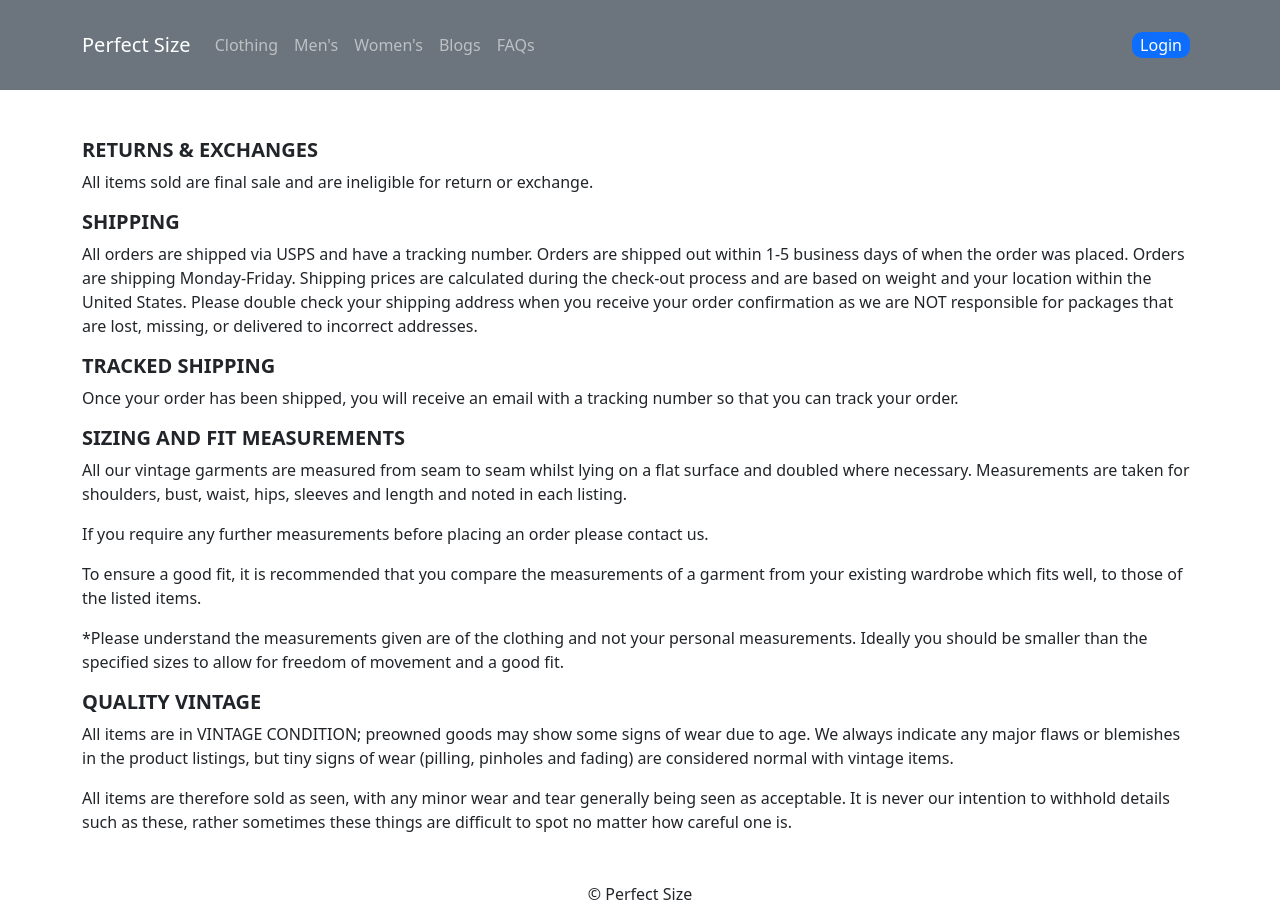
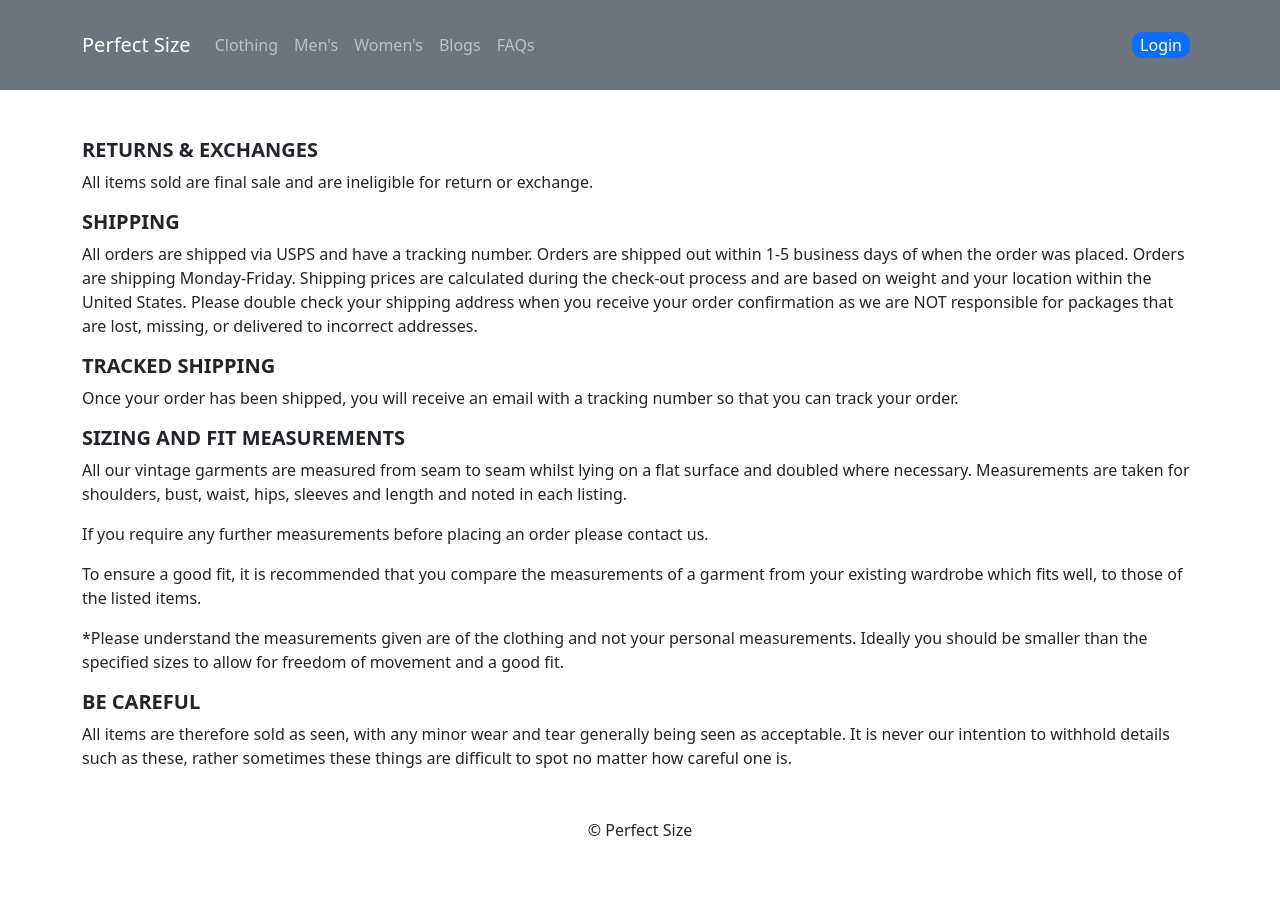
Before and after one commit to mehedihasan99/warehouse-management-client, a React (Create React App) app: page /FAQs in a window 1280 px wide. After the commit the page ends 858 px from the top, so only its background shows below. Built offline with nearby package versions, Linux system fonts and the light colour scheme; no server answers.

Commit message:
add short description

```diff
--- a/src/Pages/FAQs/FAQs.js
+++ b/src/Pages/FAQs/FAQs.js
@@ -15,8 +15,7 @@ const FAQs = () => {
             <p>To ensure a good fit, it is recommended that you compare the measurements of a garment from your existing wardrobe which fits well, to those of the listed items.
             </p>
             <p>*Please understand the measurements given are of the clothing and not your personal measurements. Ideally you should be smaller than the specified sizes to allow for freedom of movement and a good fit.</p>
-            <h5 className='fw-bold'>QUALITY VINTAGE</h5>
-            <p>All items are in VINTAGE CONDITION; preowned goods may show some signs of wear due to age. We always indicate any major flaws or blemishes in the product listings, but tiny signs of wear (pilling, pinholes and fading) are considered normal with vintage items.</p>
+            <h5 className='fw-bold'>BE CAREFUL</h5>
             <p>All items are therefore sold as seen, with any minor wear and tear generally being seen as acceptable. It is never our intention to withhold details such as these, rather sometimes these things are difficult to spot no matter how careful one is.</p>
         </div>
     );
```
Also changed, not shown: 1 other file (tests, documents, lock files or other folders).
